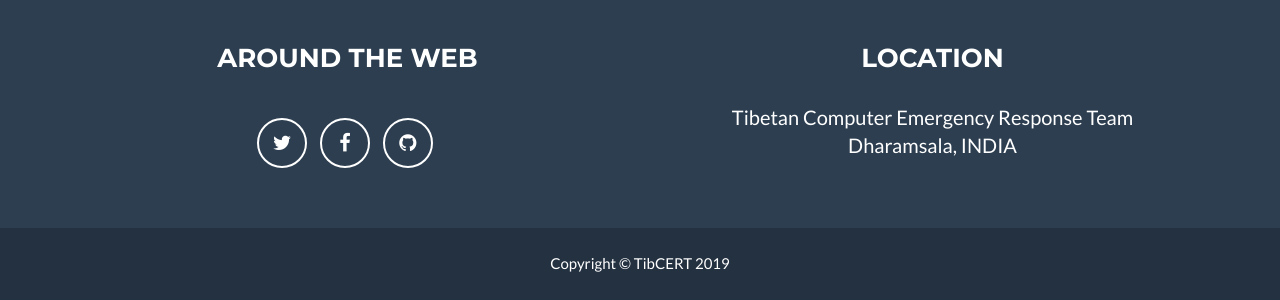
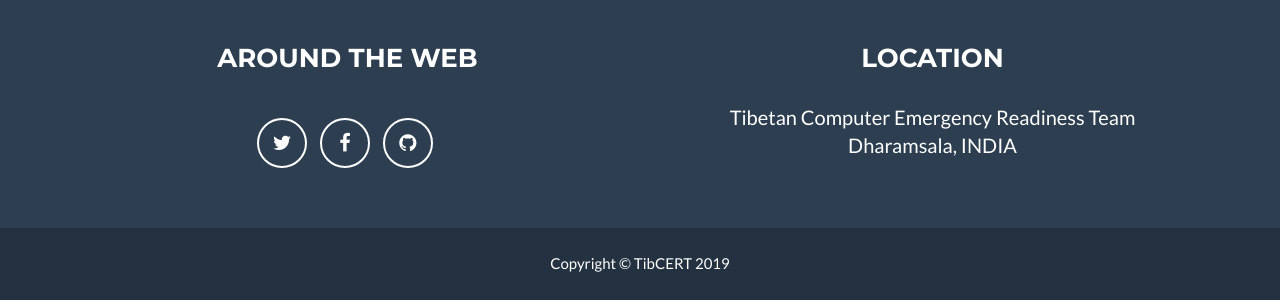
Before and after one commit to tibcert/tibcert.github.io, a Jekyll site: the page built from index.html, in a window 1280 px wide and 900 px high, scrolled down 4340 px. Shown: the part 500-800 px from the top of the window. Built offline with Jekyll 4.4.1, drawn with Linux system fonts in a browser that asks for light colours; nearby versions of some CDN libraries; library files that are not in the unit come from our copies.

Commit message:
correction made

```diff
--- a/_config.yml
+++ b/_config.yml
@@ -49,7 +49,7 @@
 
 # Postal address (add as many lines as necessary)
 address:
-  - line: Tibetan Computer Emergency Response Team
+  - line: Tibetan Computer Emergency Readiness Team
   - line: Dharamsala, INDIA
 
 # Credits content
```
